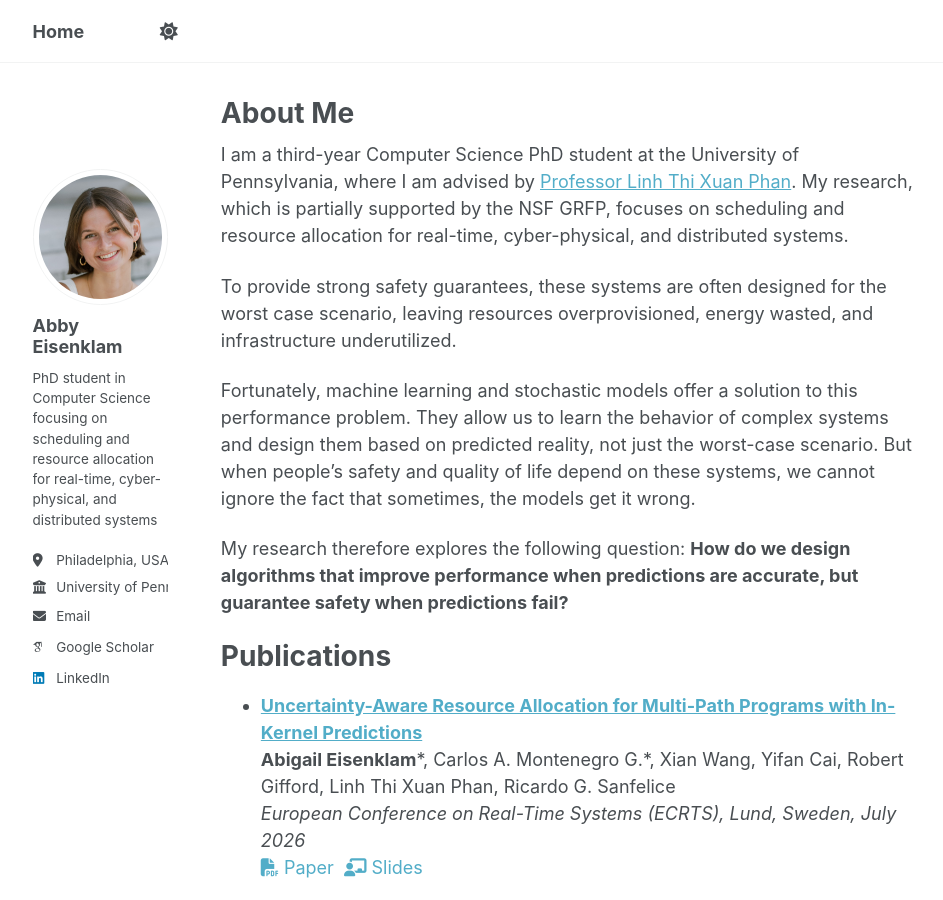
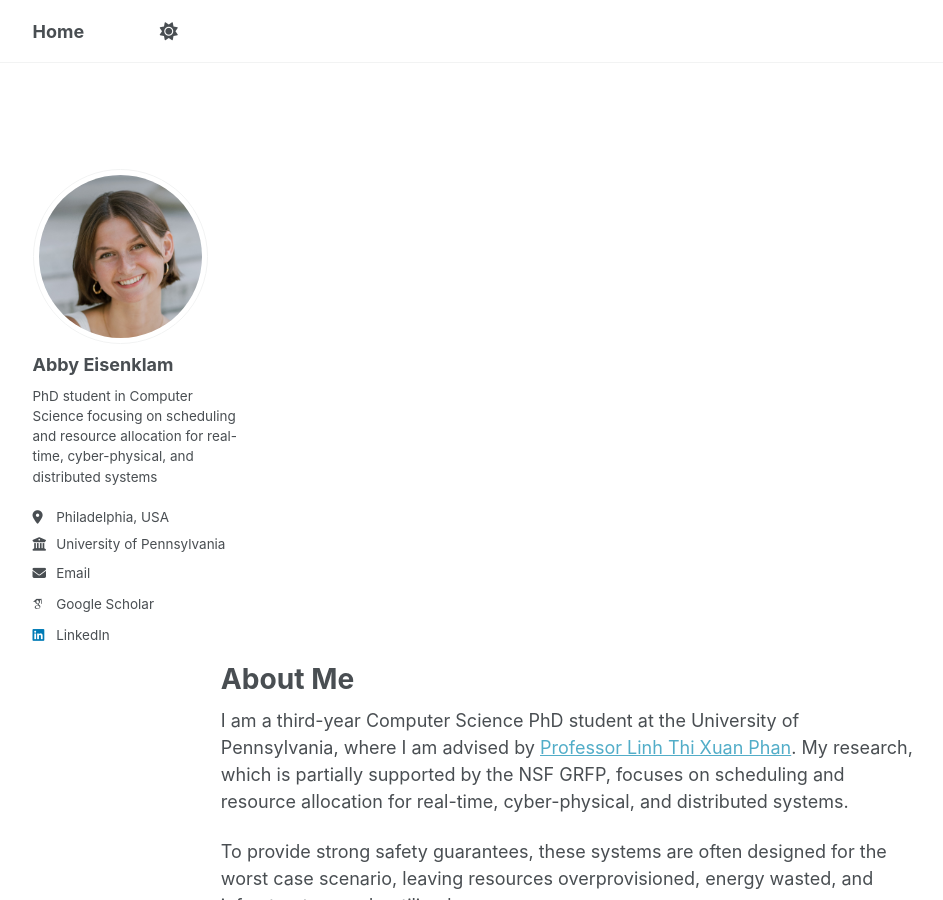
Before and after one commit to abbyeisenklam/abbyeisenklam.github.io, a Jekyll site: the page built from _pages/about.md, in a window 1280 px wide and 900 px high. Shown: the whole window, without its empty margins (163-1106 px from the left). Built offline with Jekyll 4.4.1, drawn with Linux system fonts in a browser that asks for light colours; some web fonts are replaced; a script that is not in the unit is left out.

Commit message:
sidebar width

```diff
--- a/_sass/layout/_sidebar.scss
+++ b/_sass/layout/_sidebar.scss
@@ -24,13 +24,12 @@
     position: -webkit-sticky;
     position: sticky;
     top: calc(#{$masthead-height} + 2em);
-    max-height: calc(100vh - #{$masthead-height} - 2em);
-    overflow-y: auto;               // Add scrollbar if the sidebar is too long
     padding-top: $masthead-height;
+    overflow-wrap: break-word;      // wrap long emails/links instead of overflowing
   }
 
   @include breakpoint($large) {
-    @include span(2 of 12);
+    @include span(3 of 12);
     opacity: 1;
     -webkit-transition: opacity 0.2s ease-in-out;
             transition: opacity 0.2s ease-in-out;
```
